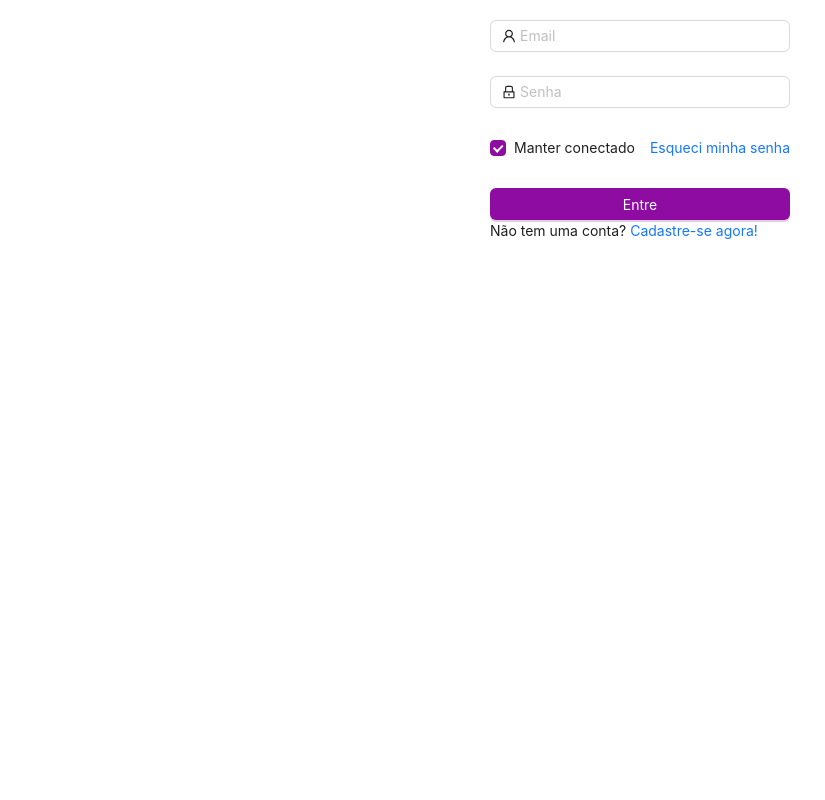
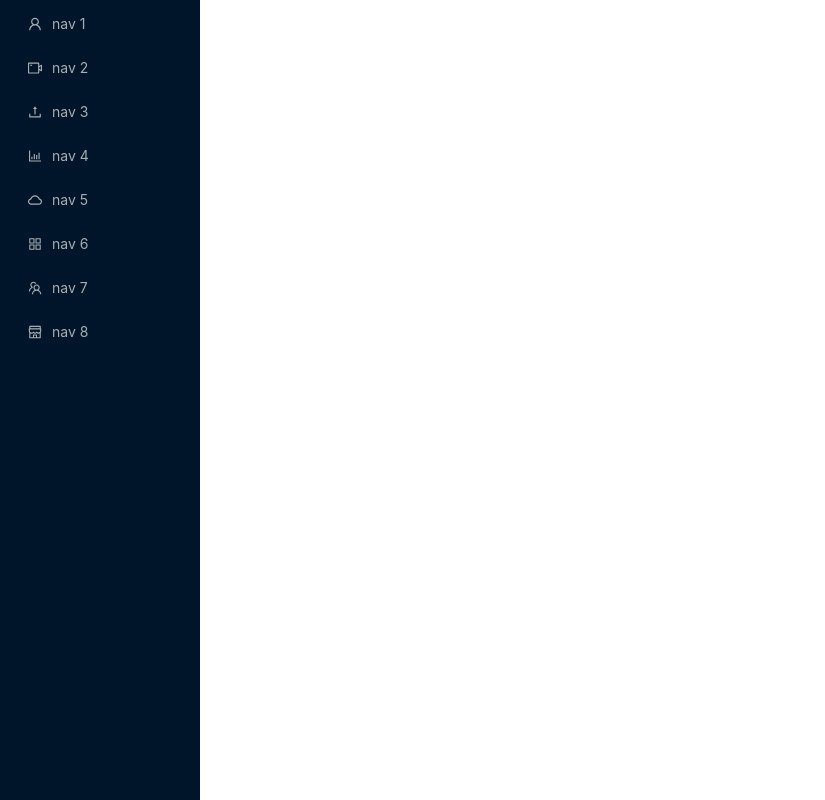
Before and after one commit to FlavioBernaski/SaveMyMoneyWeb, a React (Create React App) app: page / in a window 1280 px wide. Shown: the whole page, without its empty margins (0-825 px from the left). Built offline with nearby package versions, Linux system fonts and the light colour scheme.

Commit message:
Iniciando o projeto web

```diff
--- a/src/index.tsx
+++ b/src/index.tsx
@@ -7,6 +7,7 @@ import {Button, ConfigProvider, Layout} from "antd";
 import {BrowserRouter, Route, Routes} from 'react-router-dom';
 import Cadastro from "./pages/Cadastro";
 import {Footer} from "antd/es/layout/layout";
+import Dashboard from "./pages/Dashboard";
 
 const primaryColor: string = '#8f0ca3'
 
@@ -23,7 +24,8 @@ root.render(
                 }
             }}>
                 <Routes>
-                    <Route path={"/"} element={<Login/>}/>
+                    <Route path={"/"} element={<Dashboard/>}/>
+                    <Route path={"/login"} element={<Login/>}/>
                     <Route path={"/cadastro"} element={<Cadastro/>}/>
                 </Routes>
             </ConfigProvider>
--- a/src/pages/Cadastro.tsx
+++ b/src/pages/Cadastro.tsx
@@ -49,7 +49,7 @@ const Login: React.FC = () => {
                 <Button type="primary" htmlType="submit" className="login-form-button">
                     Cadastrar
                 </Button>
-                Já tem uma conta? <Link to="/">Faça login!</Link>
+                Já tem uma conta? <Link to="/cadastro">Faça login!</Link>
             </Form.Item>
         </Form>
         </div>
--- /dev/null
+++ b/src/pages/Dashboard.tsx
@@ -0,0 +1,42 @@
+import {Layout, Menu} from 'antd';
+import React from 'react';
+import Sider from "antd/lib/layout/Sider";
+import {MenuProps} from "antd/lib";
+import {
+    AppstoreOutlined,
+    BarChartOutlined,
+    CloudOutlined, ShopOutlined, TeamOutlined,
+    UploadOutlined,
+    UserOutlined,
+    VideoCameraOutlined
+} from "@ant-design/icons";
+
+const Login: React.FC = () => {
+    const items: MenuProps['items'] = [
+        UserOutlined,
+        VideoCameraOutlined,
+        UploadOutlined,
+        BarChartOutlined,
+        CloudOutlined,
+        AppstoreOutlined,
+        TeamOutlined,
+        ShopOutlined,
+    ].map((icon, index) => ({
+        key: String(index + 1),
+        icon: React.createElement(icon),
+        label: `nav ${index + 1}`,
+    }));
+    return (
+        <Layout>
+            <Sider style={{
+                overflow:"auto",
+                height:"100vh",
+                position: "fixed"
+            }}>
+                <Menu theme={"dark"} mode={"inline"} items={items}/>
+            </Sider>
+        </Layout>
+    );
+}
+
+export default Login;
--- a/src/pages/Login.tsx
+++ b/src/pages/Login.tsx
@@ -1,11 +1,11 @@
 import {Button, Checkbox, Form, Input, Menu} from 'antd';
 import {LockOutlined, UserOutlined} from '@ant-design/icons';
 import React from 'react';
-import {Link} from "react-router-dom";
+import {Link, redirect} from "react-router-dom";
 
 const Login: React.FC = () => {
     const logar = (values: any) => {
-
+        redirect("/");
     };
     return (
         <Form name={"formLogin"}
@@ -37,7 +37,7 @@ const Login: React.FC = () => {
 
             <Form.Item>
                 <Button type="primary" htmlType="submit" className="login-form-button">
-                    Entre
+                    Entrar
                 </Button>
                 Não tem uma conta? <Link to="cadastro">Cadastre-se agora!</Link>
             </Form.Item>
```
Also changed, not shown: 1 other file (tests, documents, lock files or other folders).
